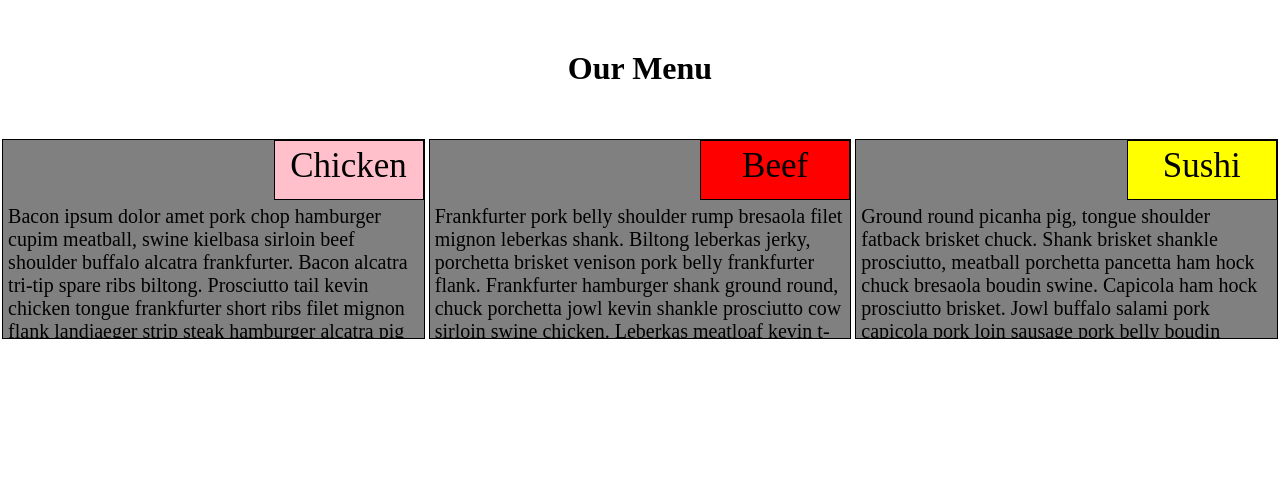
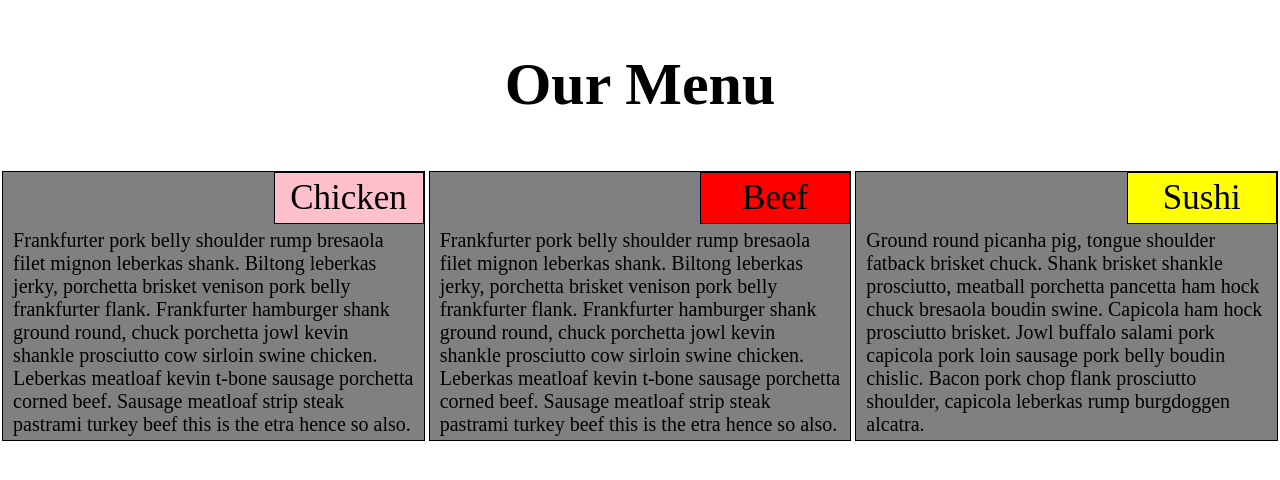
Before and after one commit to ankit650-d/module2-solution, a plain HTML site: page mod_sol_2/index.html in a window 1280 px wide. Drawn offline with Linux system fonts and the light colour scheme.

Commit message:
Some edit

```diff
--- a/mod_sol_2/css/alpha.css
+++ b/mod_sol_2/css/alpha.css
@@ -6,26 +6,27 @@ h1{
 	text-align: center;
 	margin-top: 50px;
 	margin-bottom: 50px;
+	font-size: 60px;
 }
 .beta{
 	border:1px solid black;
 	background-color: gray;
 	float:left;
-	height:200px;
-	overflow: auto;
 }
-p{
+.heading{
 	border:1px solid black;
 	width:150px;
 	text-align: center;
-	height: 60px;
-	padding-top: 5px;
+	padding: 5px;
 	float:right;
 	font-size:1.75em;
 }
-section{
+.pi{
 	clear:right;
-	padding:5px;
+	padding-left:10px;
+	padding-right: 10px;
+	padding-top:5px;
+	padding-bottom: 4px;
 }
 #two {
 	background:red;
@@ -47,6 +48,9 @@ section{
 		width:33%;
 		margin:0.166%;
 	}
+	.row{
+		display:flex;
+	}
 }
 /*for tablet version*/
 @media(min-width: 768px) and (max-width: 991px){
@@ -63,5 +67,6 @@ section{
 @media(max-width: 767px){
 	.col-sm-12{
 		width:90%;
-		margin: 2.5%;
+		margin:5%;
 	}
+}
--- a/mod_sol_2/index.html
+++ b/mod_sol_2/index.html
@@ -8,22 +8,22 @@
 	<h1>Our Menu</h1>
 	<div class="row">
 		<div class="beta col-lg-4 col-md-5 col-sm-12">
-			<p id="one">Chicken</p>
-			<section>
-				Bacon ipsum dolor amet pork chop hamburger cupim meatball, swine kielbasa sirloin beef shoulder buffalo alcatra 	frankfurter. Bacon alcatra tri-tip spare ribs biltong. Prosciutto tail kevin chicken tongue frankfurter short ribs filet mignon flank landjaeger strip steak hamburger alcatra pig swine. Beef ribs chislic kevin, biltong flank porchetta jerky pork loin.
-			</section>
+			<div class="heading" id="one">Chicken</div>
+			<div class="pi">
+				Frankfurter pork belly shoulder rump bresaola filet mignon leberkas shank. Biltong leberkas jerky, porchetta brisket venison pork belly frankfurter flank. Frankfurter hamburger shank ground round, chuck porchetta jowl kevin shankle prosciutto cow sirloin swine chicken. Leberkas meatloaf kevin t-bone sausage porchetta corned beef. Sausage meatloaf strip steak pastrami turkey beef this is the etra hence so also.
+			</div>
 		</div>
 		<div class="beta col-lg-4 col-md-5 col-sm-12">
-			<p id="two">Beef</p>
-			<section>
-				Frankfurter pork belly shoulder rump bresaola filet mignon leberkas shank. Biltong leberkas jerky, porchetta brisket venison pork belly frankfurter flank. Frankfurter hamburger shank ground round, chuck porchetta jowl kevin shankle prosciutto cow sirloin swine chicken. Leberkas meatloaf kevin t-bone sausage porchetta corned beef. Sausage meatloaf strip steak pastrami turkey beef ribs.
-			</section>
+			<div class="heading" id="two">Beef</div>
+			<div class="pi">
+				Frankfurter pork belly shoulder rump bresaola filet mignon leberkas shank. Biltong leberkas jerky, porchetta brisket venison pork belly frankfurter flank. Frankfurter hamburger shank ground round, chuck porchetta jowl kevin shankle prosciutto cow sirloin swine chicken. Leberkas meatloaf kevin t-bone sausage porchetta corned beef. Sausage meatloaf strip steak pastrami turkey beef this is the etra hence so also.
+			</div>
 		</div>
 		<div class="beta col-lg-4 col-md-11 col-sm-12">
-			<p id="three">Sushi</p>
-			<section>
+			<div class="heading" id="three">Sushi</div>
+			<div class="pi">
 				Ground round picanha pig, tongue shoulder fatback brisket chuck. Shank brisket shankle prosciutto, meatball porchetta pancetta ham hock chuck bresaola boudin swine. Capicola ham hock prosciutto brisket. Jowl buffalo salami pork capicola pork loin sausage pork belly boudin chislic. Bacon pork chop flank prosciutto shoulder, capicola leberkas rump burgdoggen alcatra.
-			</section>
+			</div>
 		</div>
 	</div>
 </body>
```
